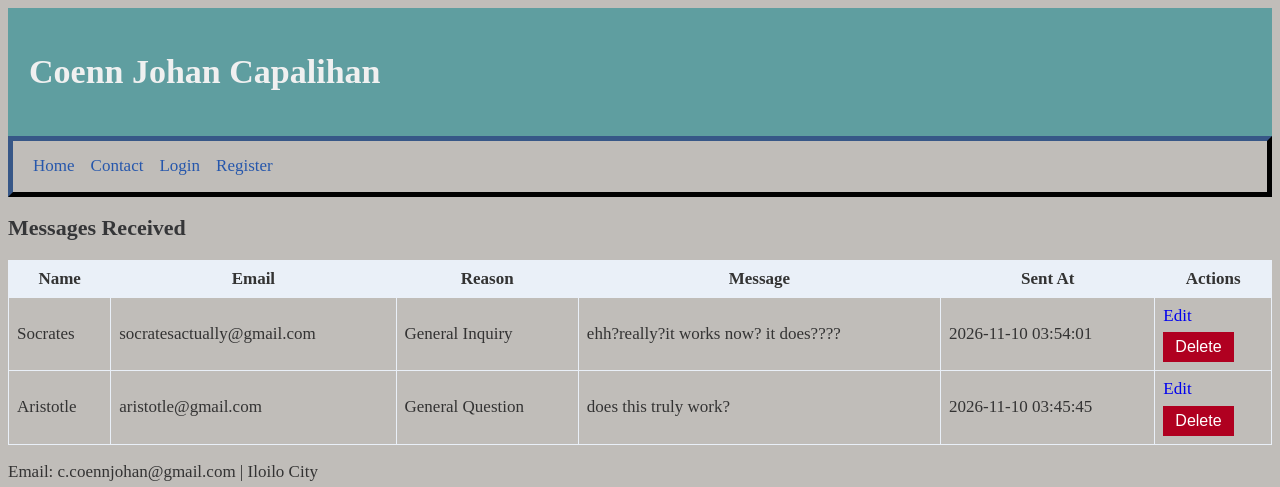
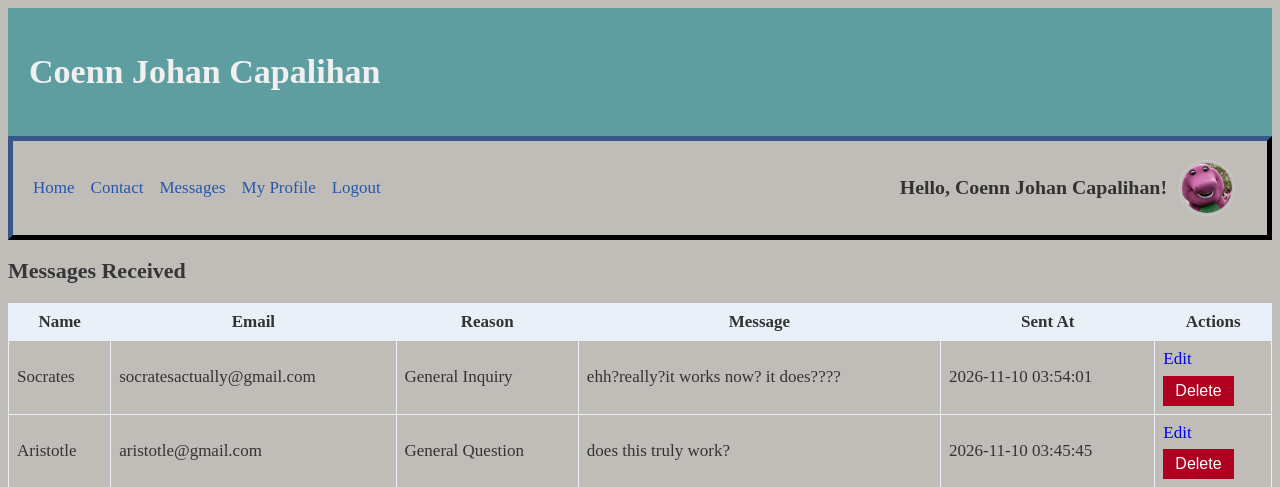
Before and after one commit to Breezey00/105, a PHP site: page /messages.php in a window 1280 px wide. Shown: the top 487 px of the page. Run offline with PHP 8.4, Linux system fonts and the light colour scheme; a user stored in the database is signed in; data comes from the database, SQL or seed files in the repository.

Commit message:
finished exercise 11

```diff
--- a/contact.php
+++ b/contact.php
@@ -65,7 +65,7 @@ session_start();
         <meta name="viewport" content="width=device-width, initial-scale=1.0">
         <title>Contact - Coenn Johan Capalihan</title>
         <link rel="stylesheet" href="styles.css">
-    </head>`
+    </head>
 
     <body>
 
--- a/header.php
+++ b/header.php
@@ -1,4 +1,4 @@
-	<!-- header and nav gets their own file so that you can
+     <!-- header and nav gets their own file so that you can
      just make one file you can "call" to show the same outputs
      instead of having typing them repeatedly line after line -->
 
@@ -28,4 +28,25 @@
 
             <?php } ?>
 
+            <?php if(isset($_SESSION["user_id"])){ ?>
+            <!--if statement make sure image and greeting only shows up when session is active with an account-->
+            <?php
+
+                include "db.php";
+                $siteTitle = "Coenn Johan Capalihan";
+
+                // The id comes from the session so no one can just bypass the entire login system just by using the hotbar
+                $id = $_SESSION["user_id"];
+                $stmt = $conn->prepare( "SELECT fullname, email, role, photo, created_at FROM users WHERE id = ?");
+                $stmt->bind_param("i", $id);
+                $stmt->execute();
+                $user = $stmt->get_result()->fetch_assoc();
+
+            ?>
+            <!-- Created new div for the image and greetings segment -->
+            <div class = "greetings">
+            <h3>Hello, <?php echo htmlspecialchars($user["fullname"]); ?>!</h3>
+            <img src="uploads/<?php echo htmlspecialchars($user["photo"]); ?>" alt="Menu photo" class="menu-photo">
+            <div>
+                <?php } ?>
  </nav>
--- a/messages.php
+++ b/messages.php
@@ -1,4 +1,18 @@
 <?php
+    // so that the session header could actually be sent for the page http recognizes a session
+    session_start();
+
+    // the two checks allow only users with an account or "user_id" and
+    //  whether or not the user is an admin or not; this blocks anyone trying to access the pages via the address bar and redirects them when they try to brute access the pages
+    if (!isset($_SESSION["user_id"])) {
+        header("Location: login.php");
+        exit;
+    }
+
+    if ($_SESSION["role"] !== "admin") {
+        die("Access denied. This page is for the admin only.");
+    }
+
     include "db.php";
     $siteTitle = "Coenn Johan Capalihan";
 
--- a/styles.css
+++ b/styles.css
@@ -120,7 +120,6 @@ main .field label {
 .navbar {
  border: 5px outset #152133;
  display: flex;
- justify-content: flex-start;
  align-items: center;
  padding: 15px 20px;
 }
@@ -228,3 +227,20 @@ height: 150px;
 object-fit: cover;
 border-radius: 50%;
 }
+
+
+
+/*CSS to make a smaller version of the image roundel*/
+.menu-photo {
+     width: 50px;
+     height: 50px;
+     object-fit: cover;
+     border-radius: 50%;
+}
+
+.greetings {
+    margin-left: auto;
+    display: flex;
+    align-items: center;
+    gap: 12px;
+}
```
Also changed, not shown: delete.php (+11 -0 lines), edit.php (+11 -0 lines), uploads/user_6b09fec39cc2d.png (added).
